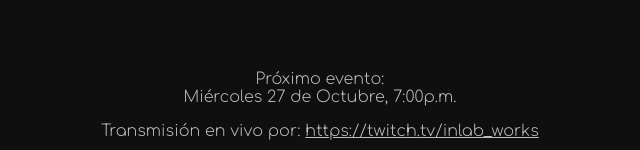
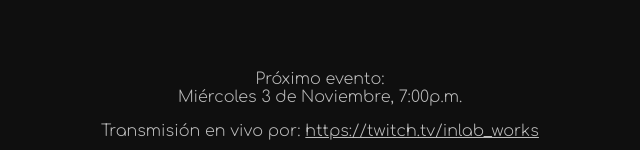
Before and after one commit to inlabworks/inlabworks.github.io, a plain HTML site: page index.html in a window 1280 px wide. Shown: the part 802-952 px from the top of the page, 320-960 px from the left. Drawn offline with Linux system fonts and the light colour scheme.

Commit message:
Updating date ._.

```diff
--- a/index.html
+++ b/index.html
@@ -63,7 +63,7 @@
             </div>
     </div>
     <div class="container-3 w-container">
-        <div class="text-block">Próximo evento: <br>Miércoles 27 de Octubre, 7:00p.m. </div>
+        <div class="text-block">Próximo evento: <br>Miércoles 3 de Noviembre, 7:00p.m. </div>
     </div>
     <div class="container-3 w-container">
         <div class="text-block">Transmisión en vivo por:
```
